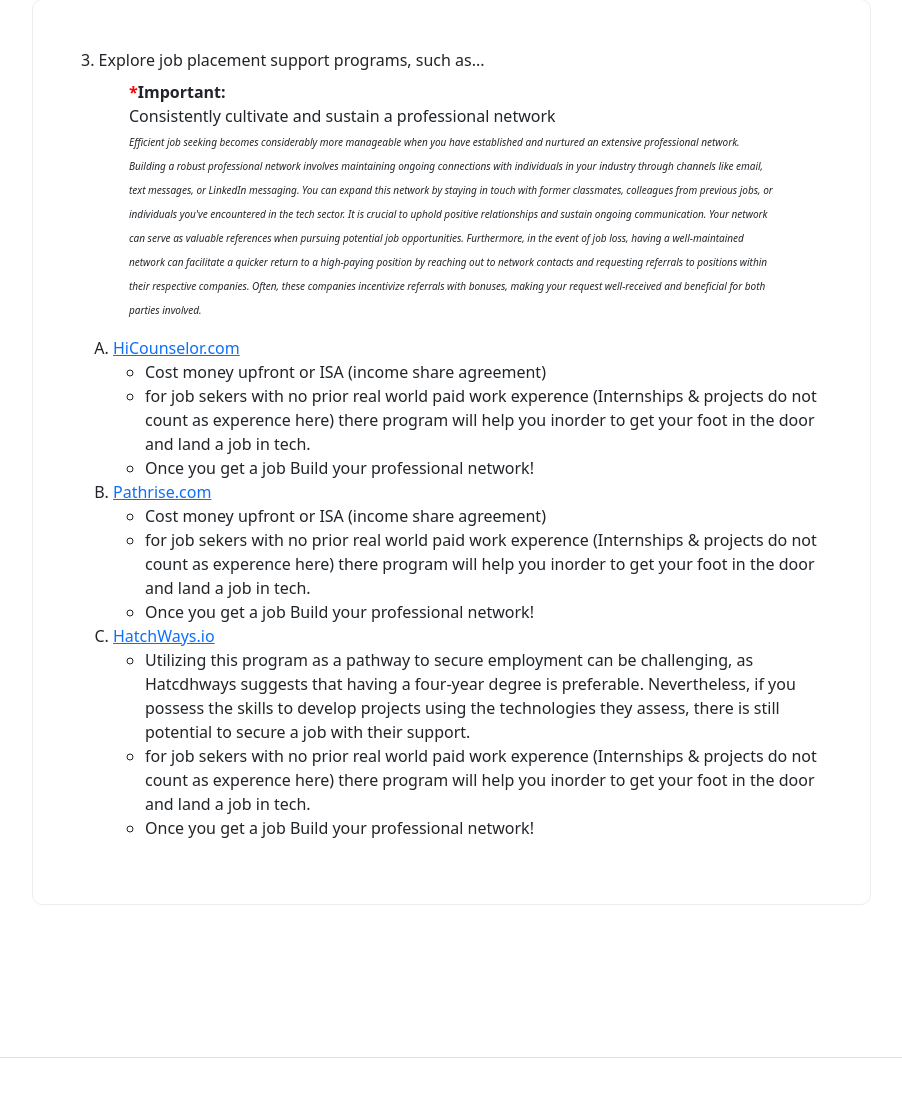
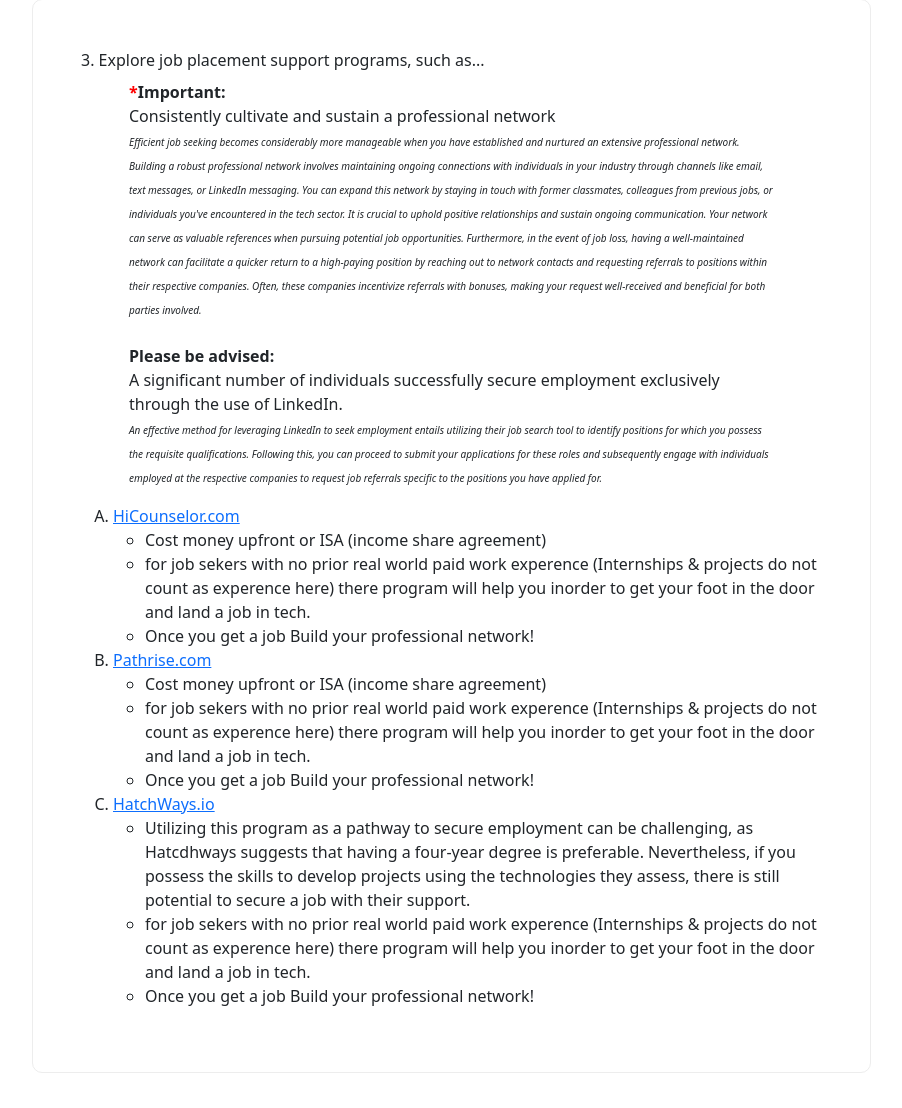
Before and after one commit to LWRGitHub/getInTech, a Flask app: page / in a window 1280 px wide. Shown: the part 4106-5214 px from the top of the page, without its empty margins (46-948 px from the left). Run offline with Flask 2, Linux system fonts and the light colour scheme.

Commit message:
LinkedIn job seeking info

```diff
--- a/templates/home.html
+++ b/templates/home.html
@@ -248,6 +248,15 @@
                                 <i style="font-size: x-small;">Efficient job seeking becomes considerably more manageable when you have established and nurtured an extensive professional network. Building a robust professional network involves maintaining ongoing connections with individuals in your industry through channels like email, text messages, or LinkedIn messaging. You can expand this network by staying in touch with former classmates, colleagues from previous jobs, or individuals you've encountered in the tech sector. It is crucial to uphold positive relationships and sustain ongoing communication. Your network can serve as valuable references when pursuing potential job opportunities. Furthermore, in the event of job loss, having a well-maintained network can facilitate a quicker return to a high-paying position by reaching out to network contacts and requesting referrals to positions within their respective companies. Often, these companies incentivize referrals with bonuses, making your request well-received and beneficial for both parties involved.</i>
                             </p>
 
+                            <p class="pt-2 px-5 pb-0">
+                                <b>Please be advised: </b>
+                                <br>
+                                <span>A significant number of individuals successfully secure employment exclusively through the use of LinkedIn.</span>
+
+                                <br>
+                                <i style="font-size: x-small;">An effective method for leveraging LinkedIn to seek employment entails utilizing their job search tool to identify positions for which you possess the requisite qualifications. Following this, you can proceed to submit your applications for these roles and subsequently engage with individuals employed at the respective companies to request job referrals specific to the positions you have applied for.</i>
+                            </p>
+
                             <ol type="A">
 
                                 <li>
```
